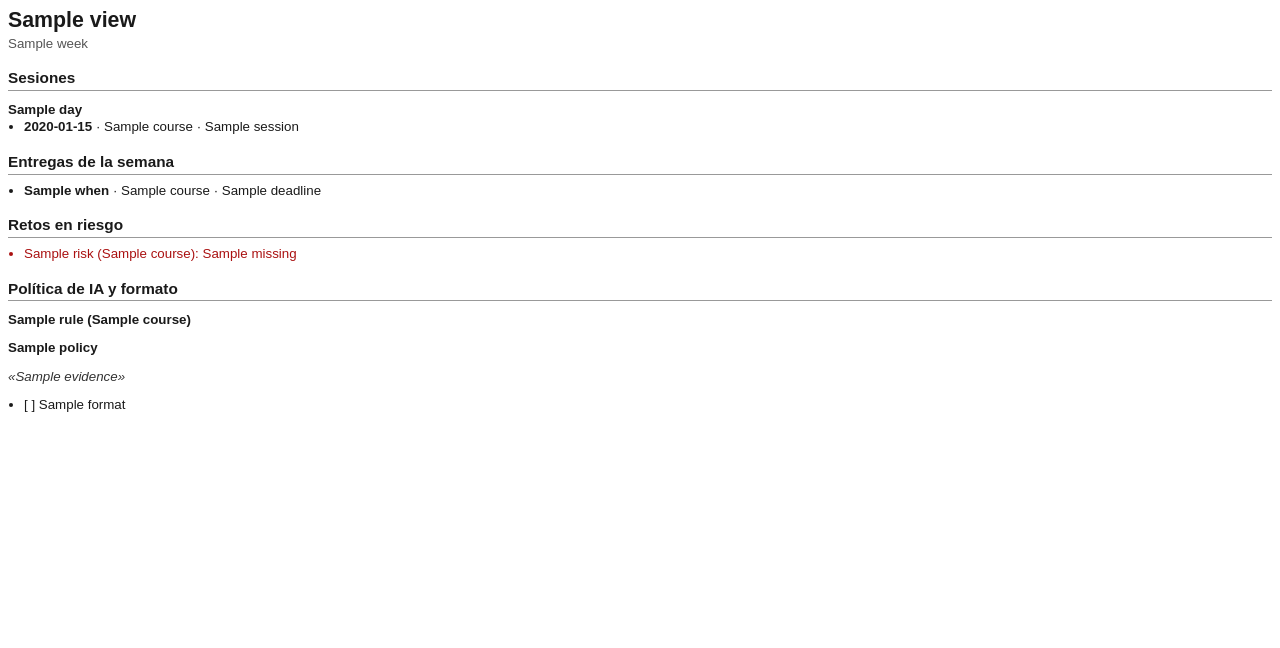
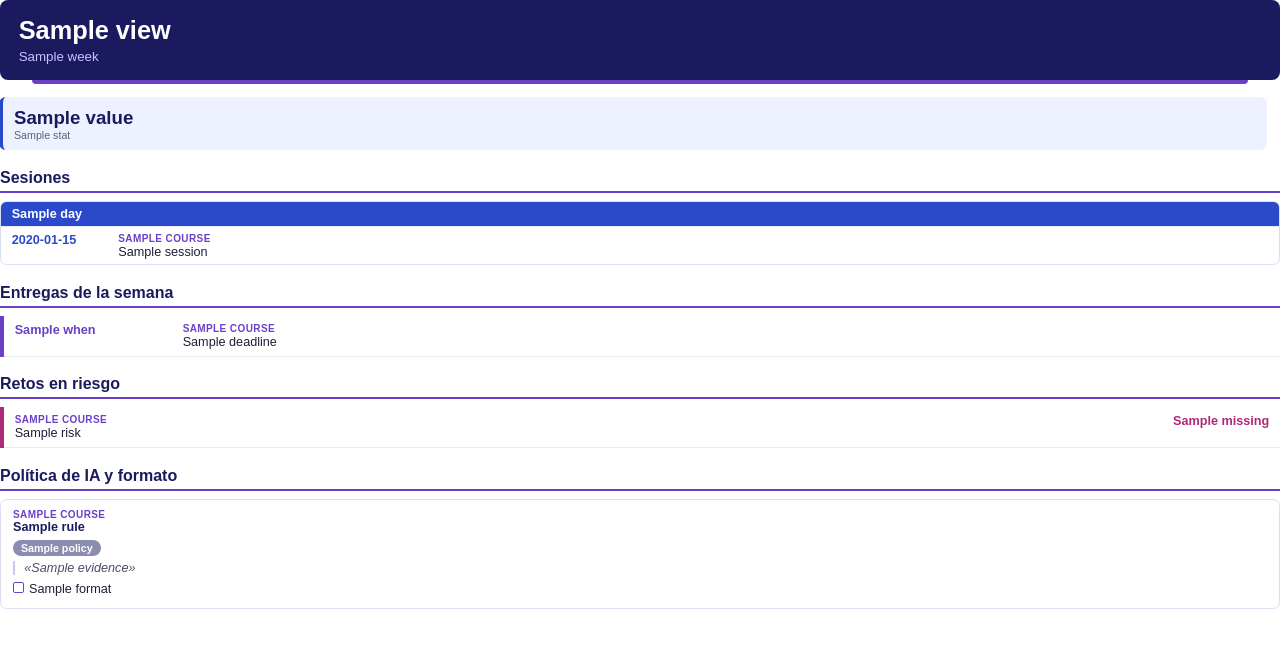
Before and after one commit to AnxnimusDev/uoc-study-planner, a Spring app: template backend/src/main/resources/templates/weekly-plan.html in a window 1280 px wide. Shown: the top 648 px of the page. Run offline with Thymeleaf, Linux system fonts and the light colour scheme; the template is opened without the code that fills it: most values are stand-ins (such as "Sample title", 1, 10 or a date in 2020); data that the repository does not hold is empty.

Commit message:
feat(output): restyle the weekly PDF and name courses
The weekly PDF gets a blue and purple layout with a summary of the
week, a card for each day and coloured AI policy labels. It shows
the course name instead of its code.

```diff
--- a/backend/src/main/java/edu/uoc/planner/scheduling/internal/ReportCommand.java
+++ b/backend/src/main/java/edu/uoc/planner/scheduling/internal/ReportCommand.java
@@ -123,6 +123,7 @@ final class ReportCommand implements ApplicationRunner, ExitCodeGenerator {
         pipelineReport.plan().zone(),
         challenges,
         valid,
+        catalog.selectedCourseNames(),
         clock.instant());
   }
 
--- a/backend/src/main/resources/templates/weekly-plan.html
+++ b/backend/src/main/resources/templates/weekly-plan.html
@@ -3,70 +3,151 @@
 <head>
   <meta charset="UTF-8"/>
   <title th:text="${view.title}">Plan de estudio</title>
+  <!-- OpenHTMLtoPDF: CSS 2.1 plus a few CSS 3 properties; no custom properties, flex or grid.
+       Palette: navy #1b1a5e, blue #2b4acb, purple #6b3fc8, magenta #b0287a (risks). -->
   <style>
-    @page { size: A4; margin: 16mm 14mm; }
-    body { font-family: sans-serif; font-size: 10pt; color: #1a1a1a; }
-    h1 { font-size: 16pt; margin: 0; }
-    .week { color: #555; margin: 2pt 0 12pt 0; }
-    h2 { font-size: 11.5pt; border-bottom: 1px solid #999; padding-bottom: 2pt; margin: 14pt 0 6pt 0; }
-    h3 { font-size: 10pt; margin: 8pt 0 2pt 0; }
-    ul { margin: 0; padding-left: 12pt; }
-    li { margin: 1pt 0; }
-    .muted { color: #777; }
-    .time { font-weight: bold; }
-    .risk { color: #a11; }
-    .evidence { font-style: italic; color: #333; }
+    @page {
+      size: A4;
+      margin: 14mm 13mm 16mm 13mm;
+      @bottom-center {
+        content: "UOC Study Planner · página " counter(page) " de " counter(pages);
+        font-family: sans-serif; font-size: 7.5pt; color: #8a8db0;
+      }
+    }
+    body { font-family: sans-serif; font-size: 9.5pt; color: #1f1d3a; margin: 0; }
+    table { width: 100%; border-collapse: collapse; }
+    td { vertical-align: top; }
+
+    .header { background-color: #1b1a5e; color: #ffffff; border-radius: 6pt; }
+    .header td { padding: 12pt 14pt; }
+    .header h1 { font-size: 19pt; margin: 0; color: #ffffff; }
+    .header .week { font-size: 10pt; color: #c9c4ff; margin: 3pt 0 0 0; }
+    .accent { height: 3pt; background-color: #6b3fc8; margin: 0 24pt 10pt 24pt;
+              border-radius: 0 0 3pt 3pt; }
+
+    .stats { border-collapse: separate; border-spacing: 5pt 0; margin: 0 -5pt 4pt -5pt; }
+    .stat { width: 25%; background-color: #eef1ff; border-radius: 5pt; padding: 7pt 8pt;
+            border-left: 3pt solid #2b4acb; }
+    .stat.purple { background-color: #f3eeff; border-left-color: #6b3fc8; }
+    .stat.risk { background-color: #fbeef5; border-left-color: #b0287a; }
+    .stat .value { font-size: 14pt; font-weight: bold; color: #1b1a5e; }
+    .stat.risk .value { color: #b0287a; }
+    .stat .label { font-size: 8pt; color: #5d5f80; }
+
+    h2 { font-size: 12pt; color: #1b1a5e; margin: 14pt 0 6pt 0; padding-bottom: 3pt;
+         border-bottom: 1.5pt solid #6b3fc8; }
+
+    .day { margin: 0 0 6pt 0; page-break-inside: avoid; border: 0.75pt solid #dcdff2;
+           border-radius: 5pt; }
+    .day-label { background-color: #2b4acb; color: #ffffff; font-weight: bold;
+                 padding: 4pt 8pt; border-radius: 4pt 4pt 0 0; }
+    .day-label.empty { background-color: #eef1ff; color: #5d5f80; border-radius: 4pt; }
+    .session td { padding: 4pt 8pt; border-top: 0.5pt solid #e6e8f6; }
+    .session.odd td { background-color: #f8f8ff; }
+    .time { width: 64pt; font-weight: bold; color: #2b4acb; white-space: nowrap; }
+    .course { font-size: 7.5pt; font-weight: bold; color: #6b3fc8; text-transform: uppercase;
+              letter-spacing: 0.3pt; }
+    .title { margin-top: 1pt; }
+
+    .list td { padding: 5pt 8pt; border-bottom: 0.5pt solid #e6e8f6; }
+    .when { width: 110pt; font-weight: bold; color: #6b3fc8; }
+    .missing { width: 90pt; text-align: right; font-weight: bold; color: #b0287a;
+               white-space: nowrap; }
+    .bar-purple { border-left: 3pt solid #6b3fc8; }
+    .bar-risk { border-left: 3pt solid #b0287a; }
+
+    .notice { background-color: #eef1ff; border-left: 3pt solid #2b4acb; padding: 5pt 8pt;
+              margin: 0 0 4pt 0; border-radius: 0 4pt 4pt 0; }
+    .muted { color: #8a8db0; font-style: italic; margin: 2pt 0; }
+
+    .rules { border: 0.75pt solid #dcdff2; border-radius: 5pt; padding: 7pt 9pt;
+             margin: 0 0 6pt 0; page-break-inside: avoid; }
+    .rules-title { font-weight: bold; color: #1b1a5e; }
+    .badge { font-size: 8pt; font-weight: bold; padding: 1.5pt 6pt; border-radius: 6pt;
+             color: #ffffff; background-color: #8a8db0; }
+    .badge.forbidden { background-color: #b0287a; }
+    .badge.limited { background-color: #6b3fc8; }
+    .badge.allowed { background-color: #2b4acb; }
+    .evidence { font-style: italic; color: #4a4c6e; margin: 5pt 0 0 0; padding-left: 7pt;
+                border-left: 2pt solid #c9c4ff; }
+    .formats { margin: 5pt 0 0 0; }
+    .formats div { margin: 2pt 0; }
+    .box { display: inline-block; width: 6.5pt; height: 6.5pt; border: 1pt solid #6b3fc8;
+           border-radius: 1.5pt; margin-right: 4pt; }
   </style>
 </head>
 <body>
-  <h1 th:text="${view.title}">Plan de estudio</h1>
-  <p class="week" th:text="${view.week}">Semana del 26/10/2026</p>
+  <table class="header"><tr><td>
+    <h1 th:text="${view.title}">Plan de estudio</h1>
+    <p class="week" th:text="${view.week}">Semana del 26/10/2026</p>
+  </td></tr></table>
+  <div class="accent"></div>
+
+  <table class="stats"><tr>
+    <td th:each="st, i : ${view.stats}"
+        th:class="${i.index == 3 ? 'stat risk' : (i.index == 2 ? 'stat purple' : 'stat')}">
+      <div class="value" th:text="${st.value}">3</div>
+      <div class="label" th:text="${st.label}">sesiones</div>
+    </td>
+  </tr></table>
 
   <h2>Sesiones</h2>
-  <div th:each="day : ${view.days}">
-    <h3 th:text="${day.label}">Lunes 26/10</h3>
-    <ul th:if="${!day.sessions.isEmpty()}">
-      <li th:each="s : ${day.sessions}">
-        <span class="time" th:text="${s.time}">18:15–19:00</span>
-        · <span th:text="${s.course}">05.557</span>
-        · <span th:text="${s.title}">Tarea</span>
-      </li>
-    </ul>
-    <p class="muted" th:if="${day.sessions.isEmpty()}">Sin sesiones</p>
+  <div class="day" th:each="day : ${view.days}">
+    <div th:class="${day.sessions.isEmpty() ? 'day-label empty' : 'day-label'}">
+      <span th:text="${day.label}">Lunes 26/10</span>
+      <span th:if="${day.sessions.isEmpty()}"> · sin sesiones</span>
+    </div>
+    <table th:if="${!day.sessions.isEmpty()}">
+      <tr th:each="s, i : ${day.sessions}" th:class="${i.odd ? 'session' : 'session odd'}">
+        <td class="time" th:text="${s.time}">18:15–19:00</td>
+        <td>
+          <div class="course" th:text="${s.course}">Àlgebra</div>
+          <div class="title" th:text="${s.title}">Tarea</div>
+        </td>
+      </tr>
+    </table>
   </div>
 
   <h2>Entregas de la semana</h2>
-  <ul th:if="${!view.deadlines.isEmpty()}">
-    <li th:each="d : ${view.deadlines}">
-      <span class="time" th:text="${d.when}">viernes 30/10 23:59</span>
-      · <span th:text="${d.course}">05.557</span>
-      · <span th:text="${d.title}">Entrega</span>
-    </li>
-  </ul>
+  <table class="list" th:if="${!view.deadlines.isEmpty()}">
+    <tr th:each="d : ${view.deadlines}">
+      <td class="when bar-purple" th:text="${d.when}">viernes 30/10 23:59</td>
+      <td>
+        <div class="course" th:text="${d.course}">Àlgebra</div>
+        <div class="title" th:text="${d.title}">Entrega</div>
+      </td>
+    </tr>
+  </table>
   <p class="muted" th:if="${view.deadlines.isEmpty()}">Ninguna entrega esta semana.</p>
 
   <h2>Retos en riesgo</h2>
-  <ul th:if="${!view.risks.isEmpty()}">
-    <li class="risk" th:each="r : ${view.risks}"
-        th:text="${r.title + ' (' + r.course + '): ' + r.missing}">Reto: faltan 4 h</li>
-  </ul>
+  <table class="list" th:if="${!view.risks.isEmpty()}">
+    <tr th:each="r : ${view.risks}">
+      <td class="bar-risk">
+        <div class="course" th:text="${r.course}">Àlgebra</div>
+        <div class="title" th:text="${r.title}">Reto</div>
+      </td>
+      <td class="missing" th:text="${r.missing}">faltan 4 h</td>
+    </tr>
+  </table>
   <p class="muted" th:if="${view.risks.isEmpty()}">Todo cabe antes de los plazos.</p>
 
   <div th:if="${!view.notices.isEmpty()}">
     <h2>Avisos</h2>
-    <ul>
-      <li th:each="n : ${view.notices}" th:text="${n}">Aviso</li>
-    </ul>
+    <div class="notice" th:each="n : ${view.notices}" th:text="${n}">Aviso</div>
   </div>
 
   <h2>Política de IA y formato</h2>
-  <div th:each="c : ${view.rules}">
-    <h3 th:text="${c.title + ' (' + c.course + ')'}">Reto</h3>
-    <p><strong th:text="${c.policy}">IA no permitida</strong></p>
+  <div class="rules" th:each="c : ${view.rules}">
+    <div class="course" th:text="${c.course}">Àlgebra</div>
+    <div class="rules-title" th:text="${c.title}">Reto</div>
+    <p style="margin: 5pt 0 0 0;">
+      <span th:class="${'badge ' + c.tone}" th:text="${c.policy}">IA no permitida</span>
+    </p>
     <p class="evidence" th:if="${c.evidence != null}" th:text="${'«' + c.evidence + '»'}">Frase literal</p>
-    <ul th:if="${!c.formats.isEmpty()}">
-      <li th:each="f : ${c.formats}" th:text="${'[ ] ' + f}">Requisito</li>
-    </ul>
+    <div class="formats" th:if="${!c.formats.isEmpty()}">
+      <div th:each="f : ${c.formats}"><span class="box"></span><span th:text="${f}">Requisito</span></div>
+    </div>
   </div>
   <p class="muted" th:if="${view.rules.isEmpty()}">Sin retos esta semana.</p>
 </body>
```
Also changed, not shown: backend/src/main/java/edu/uoc/planner/canvas/CanvasCatalog.java (+19 -0 lines), backend/src/main/java/edu/uoc/planner/output/WeeklyReport.java (+21 -1 lines), backend/src/main/java/edu/uoc/planner/output/WeeklyReportPdf.java (+55 -5 lines), backend/src/main/java/edu/uoc/planner/scheduling/internal/WeeklyReportBuilder.java (+10 -1 lines), 4 other files.
